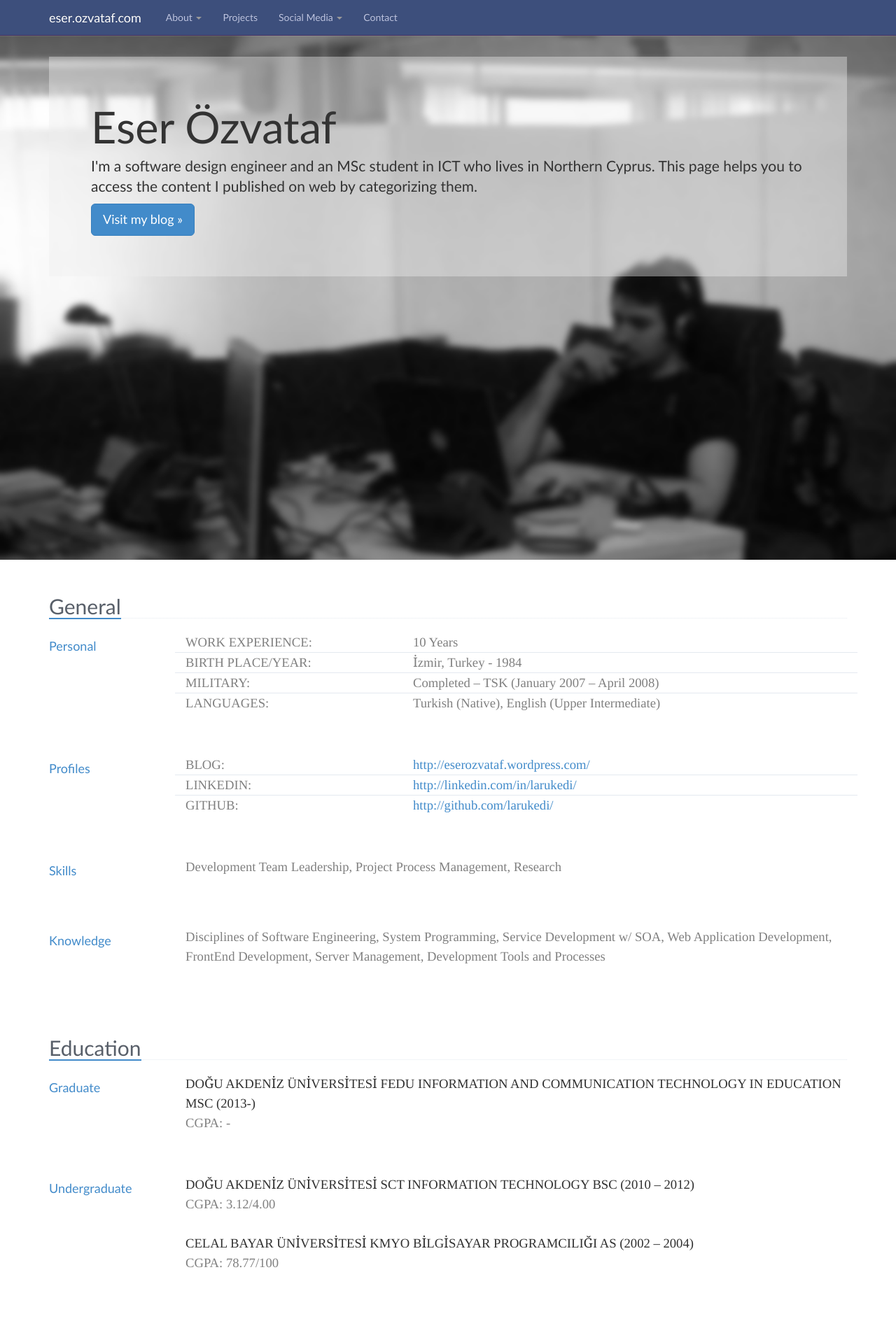
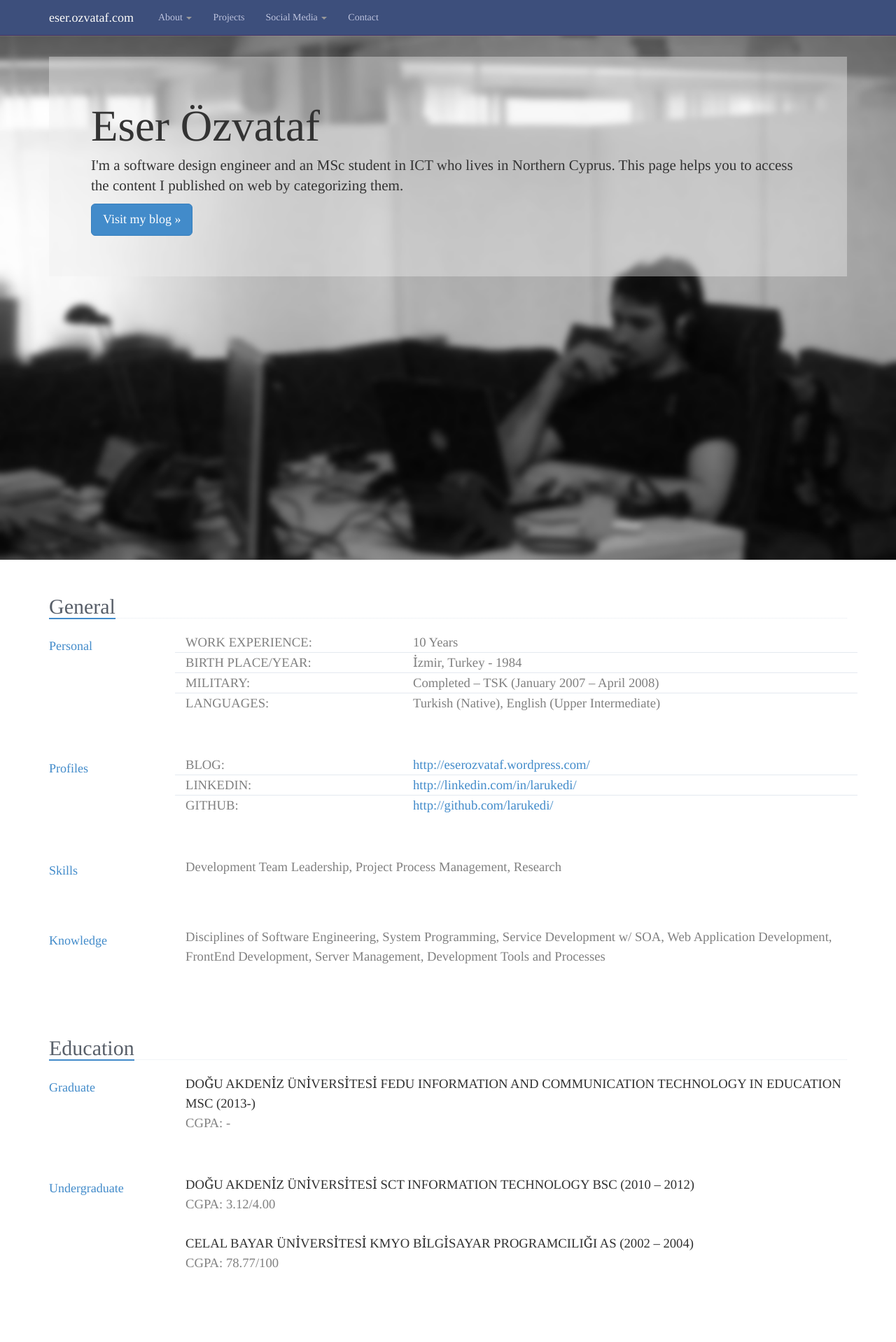
Before and after one commit to eser/personal-homepage, a PHP site: page / in a window 1280 px wide. Shown: the top 1918 px of the page at 70% size. Run offline with PHP 8.4, Linux system fonts and the light colour scheme.

Commit message:
* font unity.

```diff
--- a/assets/css/style.css
+++ b/assets/css/style.css
@@ -97,7 +97,8 @@ body {
 }
 
 body, h1, h2, h3, h4, h5, h6, .h1, .h2, .h3, .h4, .h5, .h6 {
-    font-family: 'Lato', 'Helvetica', 'Arial', sans-serif !important;
+    /* font-family: 'Lato', 'Helvetica', 'Arial', sans-serif !important; */
+    font-family: 'Tinos', 'Georgia', times !important;
 }
 
 .xheader {
```
